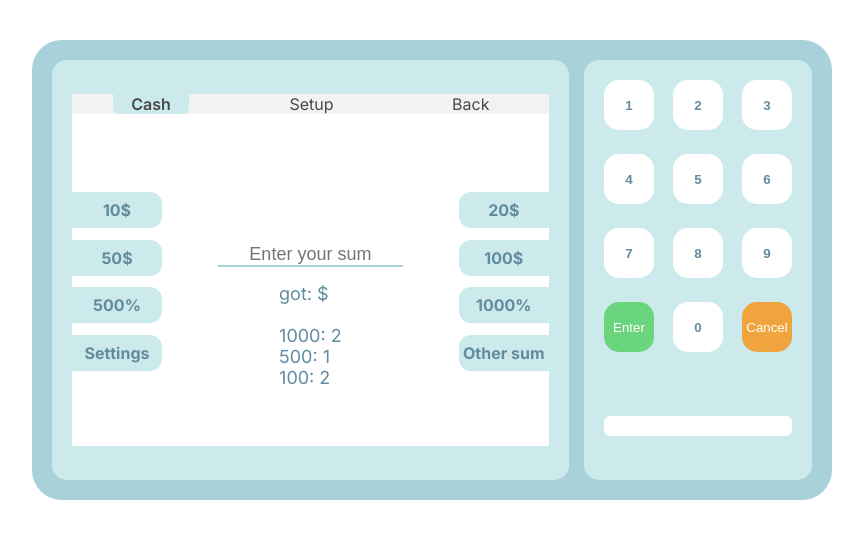
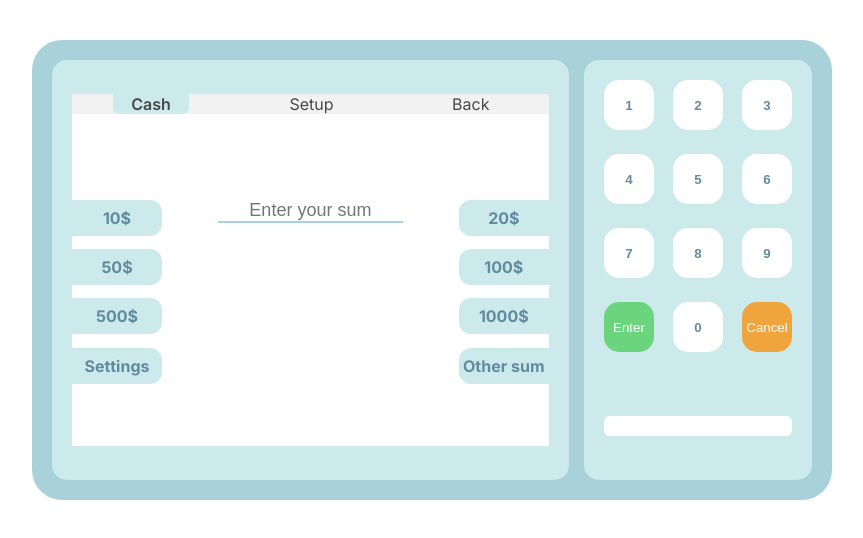
Before and after one commit to Vasya1988/atm, a Next.js app: page /atm/cash in a window 1280 px wide. Shown: the top 538 px of the page, without its empty margins (208-1071 px from the left). Built offline with nearby package versions, Linux system fonts and the light colour scheme.

Commit message:
update getMoney fucntion and show result on screen

```diff
--- a/app/atm/cash/main.module.sass
+++ b/app/atm/cash/main.module.sass
@@ -2,9 +2,9 @@
     height: 100%
     display: grid
     grid-template-columns: repeat(4, minmax(100px, 1fr)) // 1fr 1fr
+    grid-template-rows: repeat(5, 1fr)
     // align-items: center
     .Enter
-        padding: 52px 0 0 0
         grid-column-start: 2
         grid-column-end: 4
         grid-row-start: 1
@@ -12,7 +12,7 @@
         display: flex
         flex-direction: column
         align-items: center
-        // justify-content: center
+        justify-content: flex-start
         .result
             font-size: large
             color: #638b9f
--- a/app/atm/cash/page.js
+++ b/app/atm/cash/page.js
@@ -16,6 +16,15 @@ const Main = (props) => {
     const [takeCash, setTakeCash] = useState(null)
 
     const [stateBanknote, setStateBanknote] = useState([])
+
+    const buttonSumValue = ['10$', '20$', '50$', '100$', '500$', '1000$', 'Settings', 'Other sum']
+
+    const showCash = getCash != '' && takeCash != null
+        ? Object.keys(takeCash).reverse().map(e => {
+            // console.log(`${e}: ${takeCash[e]}`)
+            return <span data-show key={e}>{e}$: {takeCash[e]}<br/></span>
+        })
+        : ''
     // ---------------------------- Вычисление ---------------------------- //
     const getMoney = (amount,
         banknotes = [
@@ -56,7 +65,9 @@ const Main = (props) => {
         // Проверка наличия запрашиваемой суммы
         else if (totalSum < amount) {
             console.log('В банкомате недостаточно денег', totalSum)
-            return 'В банкомате недостаточно денег'
+            alert(`В банкомате недостаточно денег — ${totalSum}$`)
+            setGetCash('')
+            return false
         }
         // Вычислением нужных купюр для выдачи
         else {
@@ -91,6 +102,7 @@ const Main = (props) => {
         if (result.length === 0) {
             if (result != amount) {
                 console.log('Нет таких банкнот')
+                alert('Нет таких банкнот')
                 console.log('Выходные данные --> ', banknotes)
                 return result = 'Нехватает нужных банкнот. Выберите другую сумму'
             } else {
@@ -125,11 +137,7 @@ const Main = (props) => {
     }
     // ---------------------------- Вычисление // ---------------------------- //
     // console.log(Object.keys(getMoney(450)))
-    if (takeCash != null) {
-        Object.keys(takeCash).map(e => {
-            console.log(e, takeCash[e])
-        })
-    }
+
 
     return (
         <div
@@ -142,8 +150,16 @@ const Main = (props) => {
                     style={{textAlign: 'center'}}
                     onSubmit={(cash) => {
                         cash.preventDefault()
-                        !Number(cash.target[0].value) ? (alert('Введите цифры'), cash.target[0].value='', setGetCash('')) : (setGetCash(`${cash.target[0].value}`), getMoney(cash.target[0].value))
-
+                        !Number(cash.target[0].value)
+                            ? (
+                                alert('Введите цифры'), cash.target[0].value='',
+                                setGetCash('')
+                            )
+                            : (
+                                !getMoney(cash.target[0].value)
+                                    ? cash.target[0].value=''
+                                    : setGetCash(`Got: ${cash.target[0].value}$`)
+                            )
                     }}
                 >
                     <input
@@ -153,21 +169,17 @@ const Main = (props) => {
                     />
                 </form>
                 <span className={classes.result}>
-                    got: {`${getCash} $`}<br/>
+                    {`${getCash}`}<br/>
                     <br/>
-                    1000: 2<br/>
-                    500: 1<br/>
-                    100: 2
+                    {showCash}
                 </span>
             </div>
-            <CashButton dataName='10' sum='10$' />
-            <CashButton dataName='20' sum='20$' />
-            <CashButton dataName='50' sum='50$' />
-            <CashButton dataName='100' sum='100$' />
-            <CashButton dataName='500' sum='500%' />
-            <CashButton dataName='1000' sum='1000%' />
-            <CashButton dataName='settings' sum='Settings' />
-            <CashButton dataName='other' sum='Other sum' />
+            {buttonSumValue.map(banknote => <CashButton
+                key={banknote}
+                dataName={banknote.replace('$', '')}
+                sum={`${banknote}`}
+
+            />)}
         </div>
     )
 }
```
